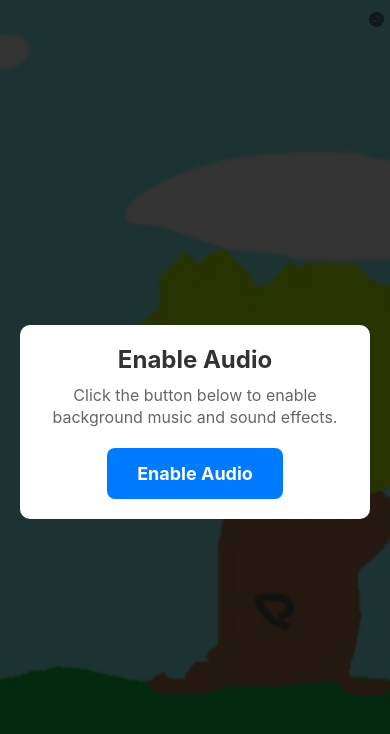
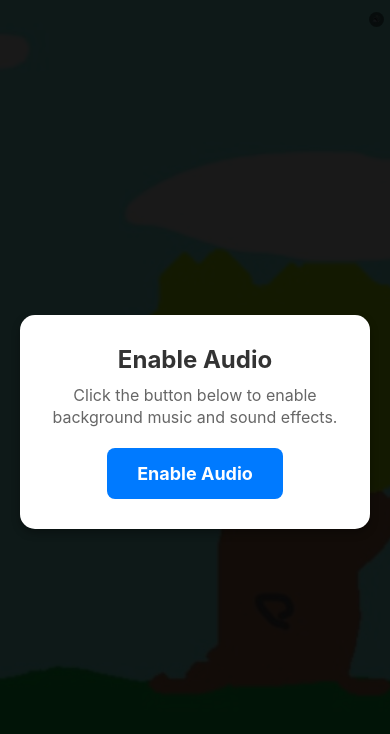
Before and after one commit to yakirab/AnimalCombat-Final-Project, a React Native app: screen /Login in a window 390 px wide. Shown: the top 734 px of the page. Built offline with nearby package versions, Linux system fonts and the light colour scheme.

Commit message:
Fix audio unlock modal and loading screen layout - force audio unlock modal to show immediately on web, improve modal styling, increase loading screen text size and character size, fix character positioning

```diff
--- a/AudioUnlock.js
+++ b/AudioUnlock.js
@@ -13,23 +13,10 @@ const AudioUnlock = ({ onAudioUnlocked }) => {
     if (Platform.OS === 'web') {
       console.log('Running on web platform, setting up audio unlock');
 
-      // Check if audio context is suspended
-      const checkAudioContext = () => {
-        try {
-          // Always show the unlock modal on web to ensure audio works
-          console.log('Setting showUnlock to true');
-          setShowUnlock(true);
-          console.log('Audio unlock modal should be visible');
-        } catch (error) {
-          console.log('Audio context check failed:', error);
-          // If we can't check audio context, show the modal anyway
-          setShowUnlock(true);
-        }
-      };
-
-      // Check after a short delay to allow initialization
-      const timer = setTimeout(checkAudioContext, 1000);
-      return () => clearTimeout(timer);
+      // Force show the unlock modal on web immediately
+      console.log('Setting showUnlock to true immediately');
+      setShowUnlock(true);
+      console.log('Audio unlock modal should be visible');
     } else {
       // On non-web platforms, audio is always available
       console.log('Running on non-web platform, audio always available');
@@ -109,18 +96,25 @@ const styles = StyleSheet.create({
     left: 0,
     right: 0,
     bottom: 0,
-    backgroundColor: 'rgba(0, 0, 0, 0.8)',
+    backgroundColor: 'rgba(0, 0, 0, 0.9)',
     justifyContent: 'center',
     alignItems: 'center',
-    zIndex: 9999,
+    zIndex: 99999,
+    elevation: 99999,
   },
   modal: {
     backgroundColor: 'white',
-    padding: 20,
-    borderRadius: 10,
+    padding: 30,
+    borderRadius: 15,
     margin: 20,
-    maxWidth: 400,
+    maxWidth: 450,
+    minWidth: 300,
     alignItems: 'center',
+    shadowColor: '#000',
+    shadowOffset: { width: 0, height: 4 },
+    shadowOpacity: 0.3,
+    shadowRadius: 8,
+    elevation: 10,
   },
   title: {
     fontSize: 24,
--- a/LoadingScreen.js
+++ b/LoadingScreen.js
@@ -39,22 +39,40 @@ const LoadingScreen = () => {
       alignItems: 'center',
       backgroundColor: '#4CAF50',
       zIndex: 0,
+      position: 'relative',
     },
     loadingText: {
-      fontSize: 48 * SCALE,
+      fontSize: 64 * SCALE, // Increased font size
       color: '#800000',
       fontWeight: 'bold',
-      marginBottom: 100 * SCALE,
+      marginBottom: 150 * SCALE, // Increased margin
       zIndex: 1,
       textShadowColor: 'rgba(0, 0, 0, 0.3)',
       textShadowOffset: { width: 2, height: 2 },
       textShadowRadius: 4,
+    },
+    progressBar: {
+      width: width * 0.8,
+      height: 20 * SCALE,
+      backgroundColor: 'rgba(255, 255, 255, 0.3)',
+      borderRadius: 10 * SCALE,
+      marginTop: 50 * SCALE,
+      zIndex: 1,
+    },
+    progressFill: {
+      height: '100%',
+      backgroundColor: '#800000',
+      borderRadius: 10 * SCALE,
+      width: '0%', // Will be animated
     },
   }), [SCALE]);
 
   return (
     <View style={dynamicStyles.container}>
       <Text style={dynamicStyles.loadingText}>Loading{dots}</Text>
+      <View style={dynamicStyles.progressBar}>
+        <View style={dynamicStyles.progressFill} />
+      </View>
       <RunningAnimation
         isVisible={true}
         isLoadingScreen={true}
--- a/RunningAnimation.js
+++ b/RunningAnimation.js
@@ -99,12 +99,12 @@ const RunningAnimation = ({ isVisible = true, progress = 0, isLoadingScreen = fa
 const styles = StyleSheet.create({
   container: {
     position: 'absolute',
-    bottom: -75, // Adjusted to place character on the loading line
+    bottom: 50, // Raised the character position
     zIndex: 2,
   },
   runningCharacter: {
-    width: 150, // Slightly smaller to fit better on the loading bar
-    height: 150,
+    width: 200, // Increased character size
+    height: 200,
     resizeMode: 'contain',
   },
 });
```
